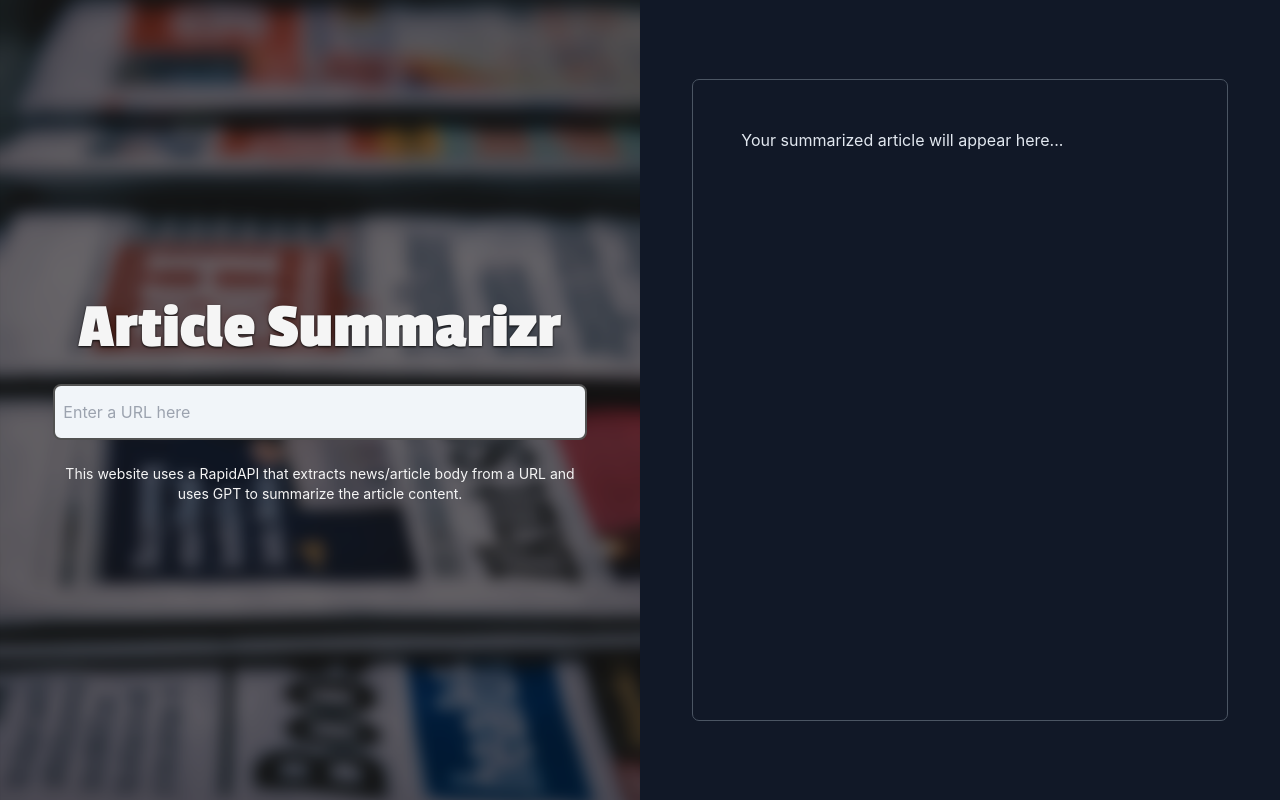
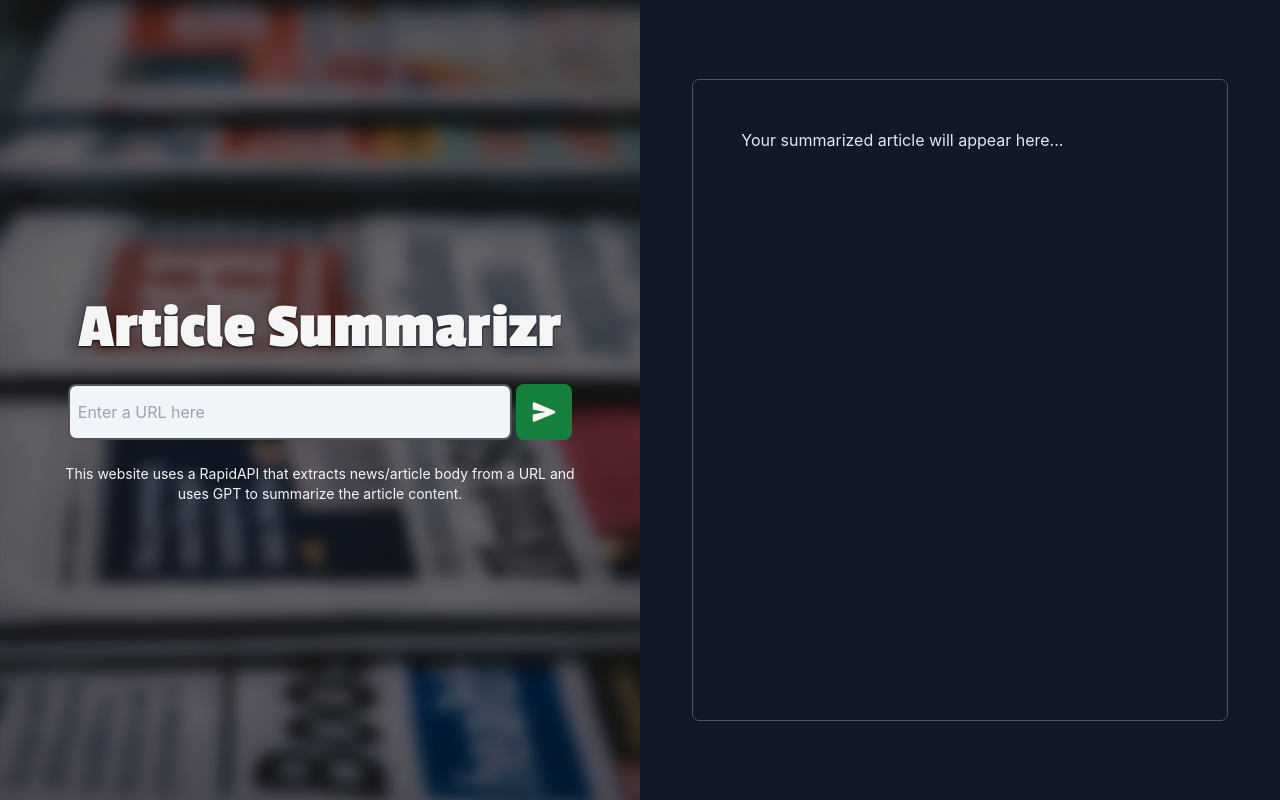
Before and after one commit to prashanthrebala/Article-Summarizr, a React (Vite) app in the folder client/: page / in a window 1280 px wide. Built offline with nearby package versions, Linux system fonts and the light colour scheme; no server answers.

Commit message:
created button for search

```diff
--- a/client/src/components/Summarizr.jsx
+++ b/client/src/components/Summarizr.jsx
@@ -1,6 +1,7 @@
 import { useRef, useState } from "react";
 import { SUMMARIZR_BASE_URL } from "../config";
 import { MdError } from "react-icons/md";
+import { IoSend } from "react-icons/io5";
 import { TripleMaze } from "react-spinner-animated";
 import axios from "axios";
 import background from "../assets/summarizr-bg.png";
@@ -13,15 +14,20 @@ export const Summarizr = () => {
 	);
 	const [isLoading, setIsLoading] = useState(false);
 	const [errorMessage, setErrorMessage] = useState(null);
-	const handleKeyPress = async (event) => {
-		if (event.key === "Enter") {
-			event.target.blur();
+
+	const handleSubmit = async () => {
+		const articleLink = urlInputRef.current.value;
+		if (!isValidWebsite(articleLink)) {
+			alert("Enter a valid URL!");
+			return;
+		}
+
 		try {
 			setIsLoading(true);
 			setErrorMessage(null);
 			const response = await axios.get(`${SUMMARIZR_BASE_URL}/summarize`, {
 				params: {
-						articleLink: urlInputRef.current.value,
+					articleLink,
 				},
 				headers: {
 					"Content-Type": "application/json",
@@ -36,6 +42,12 @@ export const Summarizr = () => {
 		} finally {
 			setIsLoading(false);
 		}
+	};
+
+	const handleKeyPress = async (event) => {
+		if (event.key === "Enter") {
+			handleSubmit();
+			event.target.blur();
 		}
 	};
 
@@ -60,12 +72,24 @@ export const Summarizr = () => {
 				>
 					Article Summarizr
 				</div>
+				<div className="w-5/6 flex justify-center gap-x-1">
 					<input
 						ref={urlInputRef}
 						onKeyDown={handleKeyPress}
-					className="w-5/6 rounded-lg p-2 outline-0 h-14 border-2 border-neutral-600 bg-slate-100 text-neutral-800"
+						className="w-5/6 rounded-lg p-2 outline-0 h-12 md:h-14 border-2 border-neutral-600 bg-slate-100 text-neutral-800"
 						placeholder="Enter a URL here"
 					/>
+					<button
+						type="button"
+						disabled={isLoading}
+						onClick={handleSubmit}
+						className={`${
+							isLoading ? "bg-slate-500" : "bg-green-700"
+						} w-14 rounded-lg flex justify-center items-center`}
+					>
+						<IoSend size={24} />
+					</button>
+				</div>
 				<div className="w-5/6 text-sm text-justify md:text-center">
 					{`This website uses a RapidAPI that extracts news/article body from a URL and uses GPT to summarize the article content.`}
 				</div>
@@ -101,3 +125,9 @@ export const Summarizr = () => {
 		</div>
 	);
 };
+
+const isValidWebsite = (str) => {
+	const websiteRegex =
+		/^(https?:\/\/)?([a-zA-Z0-9-]+\.)*[a-zA-Z0-9-]+(\.[a-zA-Z]{2,})(\/[^\s]*)?$/;
+	return websiteRegex.test(str);
+};
```
Lines whose indentation alone changed are shown as unchanged.
